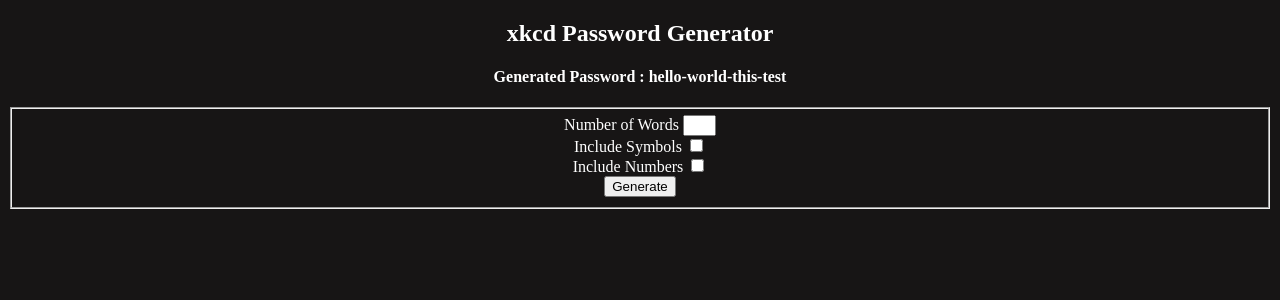
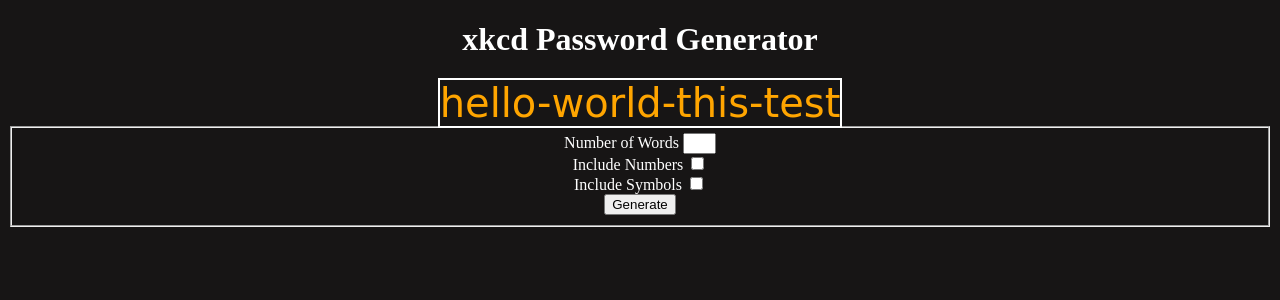
Before and after one commit to mihirp93/p2, a PHP site: page / in a window 1280 px wide. Shown: the top 300 px of the page. Run offline with PHP 8.4, Linux system fonts and the light colour scheme.

Commit message:
styled the generated password; cleaned up the code in logic.php

```diff
--- a/css/styles.css
+++ b/css/styles.css
@@ -8,3 +8,14 @@ body {
     color:red;
     font-family:fantasy sans-serif;
 }
+
+.password {
+    color:orange;
+    font-size:40px;
+    font-family:Cursive;
+    border-style:solid;
+    border-color:white;
+    border-width:2px;
+    display:inline;
+    margin-bottom:100px;
+}
--- a/index.php
+++ b/index.php
@@ -6,18 +6,20 @@
         <?php require("logic.php"); ?>
     </head>
     <body>
-        <h2>xkcd Password Generator</h2>
-        <h4> Generated Password : <?php echo $generatedPassword; ?></h4>
+        <h1>xkcd Password Generator</h1>
+        <div class="password">
+            <?php echo $generatedPassword; ?>
+        </div>
         <form>
             <fieldset>
                 <label for="numOfWords">Number of Words</label>
-                <input type="text" name="numOfWords" maxlength="1" size="1"/>
+                <input type="text" name="numOfWords" maxlength="1" size="1" required autocomplete="off"/>
+                <br>
+                <label for="includeNumbers">Include Numbers</label>
+                <input type="checkbox" name="includeNumbers"/>
                 <br>
                 <label for="includeSymbols">Include Symbols</label>
                 <input type="checkbox" name="includeSymbols"/>
-                <br>
-                <label for="includeNumbers">Include Numbers</label>
-                <input type="checkbox" name="includeNumbers"/>
                 <br>
                 <input type="submit" value="Generate"/>
             </fieldset>
--- a/logic.php
+++ b/logic.php
@@ -28,51 +28,92 @@
     # getNumberOfWords()
 
     ##############################################################################
-    function getSymbolsSwitchValue() {
+    function getNumbersCheckBoxValue() {
+    ##############################################################################
+    # Purpose of this function is to return the value of the Numbers checkbox.
+    # On - Checkbox was selected to include numbers in the xkcd password.
+    # Off - Checkbox was not selected.
+
+        if (isset($_GET["includeNumbers"])) {
+            $numbersValue = $_GET["includeNumbers"];
+        }
+        else {
+            $numbersValue = "off";
+        }
+
+        return $numbersValue;
+    }
+    # getNumbersCheckBOxValue()
+
+    ##############################################################################
+    function getSymbolsCheckBoxValue() {
     ##############################################################################
     # Purpose of this function is to return the value of the Symbols checkbox.
     # On - Checkbox was selected to include special symbols in the xkcd password.
     # Off - Checkbox was not selected.
 
         if (isset($_GET["includeSymbols"])) {
-            $symbolsSwitchValue = $_GET["includeSymbols"];
+            $symbolsValue = $_GET["includeSymbols"];
         }
         else {
-            $symbolsSwitchValue = "off";
+            $symbolsValue = "off";
         }
 
-        return $symbolsSwitchValue;
+        return $symbolsValue;
     }
-    # getSymbolsSwitchValue()
+    # getSymbolsCheckBoxValue()
 
     ##############################################################################
-    function getNumbersSwitchValue() {
+    function generatePassword($numWords,$numbersSwitch, $symbolsSwitch) {
     ##############################################################################
-    # Purpose of this function is to return the value of the Numbers checkbox.
-    # On - Checkbox was selected to include numbers in the xkcd password.
-    # Off - Checkbox was not selected.
-        if (isset($_GET["includeNumbers"])) {
-            $numbersSwitchValue = $_GET["includeNumbers"];
+    # Purpose of this function is to generate a password based on the criteria
+    # provided.
+
+        # hold the generated password.
+        $password = "";
+
+        # list of words
+        $words = array("hello", "world", "this", "is", "a", "test");
+
+        # list of numbers.
+        $numbers = array('0', '1', '2', '3', '4', '5', '6', '7', '8', '9');
+
+        # list of special symbols.
+        $symbols = array('~', '!', '#', '$', '%', '^', '&', '*');
+
+        # random keys to select random words from the word list.
+        $randKeys = array_rand($words, $numWords);
+
+        # number of random keys
+        $randLen = count($randKeys);
+
+        if ($randLen === 1) {
+            $password = $words[$randKeys];
         }
         else {
-            $numbersSwitchValue = "off";
+            for ($i = 0; $i < $randLen; $i++) {
+                if ($i > 0) {
+                    $password = $password."-";
+                }
+                $password = $password.$words[$randKeys[$i]];
+            }
         }
 
-        return $numbersSwitchValue;
+        # append a number to the password.
+        if ($numbersSwitch === "on") {
+            $randomNumber = $numbers[array_rand($numbers,1)];
+            $password = $password.$randomNumber;
+        }
+
+        # append a special symbol to the password.
+        if ($symbolsSwitch === "on") {
+            $randomSymbol = $symbols[array_rand($symbols,1)];
+            $password = $password.$randomSymbol;
+        }
+
+        # return the generated password
+        return $password;
     }
-    # getNumbersSwitchValue()
-
-    # to hold the generated password.
-    $generatedPassword = "";
-
-    # list of words
-    $words = array("hello", "world", "this", "is", "a", "test");
-
-    # list of numbers.
-    $numbers = array('0', '1', '2', '3', '4', '5', '6', '7', '8', '9');
-
-    # list of special symbols.
-    $symbols = array('~', '!', '#', '$', '%', '^', '&', '*');
 
     # Number of words desired in the password.
     $numOfWords = getNumberOfWords();
@@ -83,41 +124,13 @@
     else {
         $isIncorrectNum = 0;
     }
+    # Should numbers be included in the password?
+    $includeNumbers = getNumbersCheckBoxValue();
 
     # Should symbols be included in the password?
-    $includeSymbols = getSymbolsSwitchValue();
+    $includeSymbols = getSymbolsCheckBoxValue();
 
-    # Should numbers be included in the password?
-    $includeNumbers = getNumbersSwitchValue();
-
-    # random keys to select random words from the word list.
-    $randKeys = array_rand($words, $numOfWords);
-
-    # number of random keys
-    $randLen = count($randKeys);
-
-    if ($randLen === 1) {
-        $generatedPassword = $words[$randKeys];
-    }
-    else {
-        for ($i = 0; $i < $randLen; $i++) {
-            if ($i > 0) {
-                $generatedPassword = $generatedPassword."-";
-            }
-            $generatedPassword = $generatedPassword.$words[$randKeys[$i]];
-        }
-    }
-
-    # append a special symbol to the password.
-    if ($includeSymbols === "on") {
-        $randomSymbol = $symbols[array_rand($symbols,1)];
-        $generatedPassword = $generatedPassword.$randomSymbol;
-    }
-
-    # append a numbe to the password.
-    if ($includeNumbers === "on") {
-        $randomNumber = $numbers[array_rand($numbers,1)];
-        $generatedPassword = $generatedPassword.$randomNumber;
-    }
+    # Generate a password
+    $generatedPassword = generatePassword($numOfWords,$includeNumbers,$includeSymbols);
 
 ?>
```
